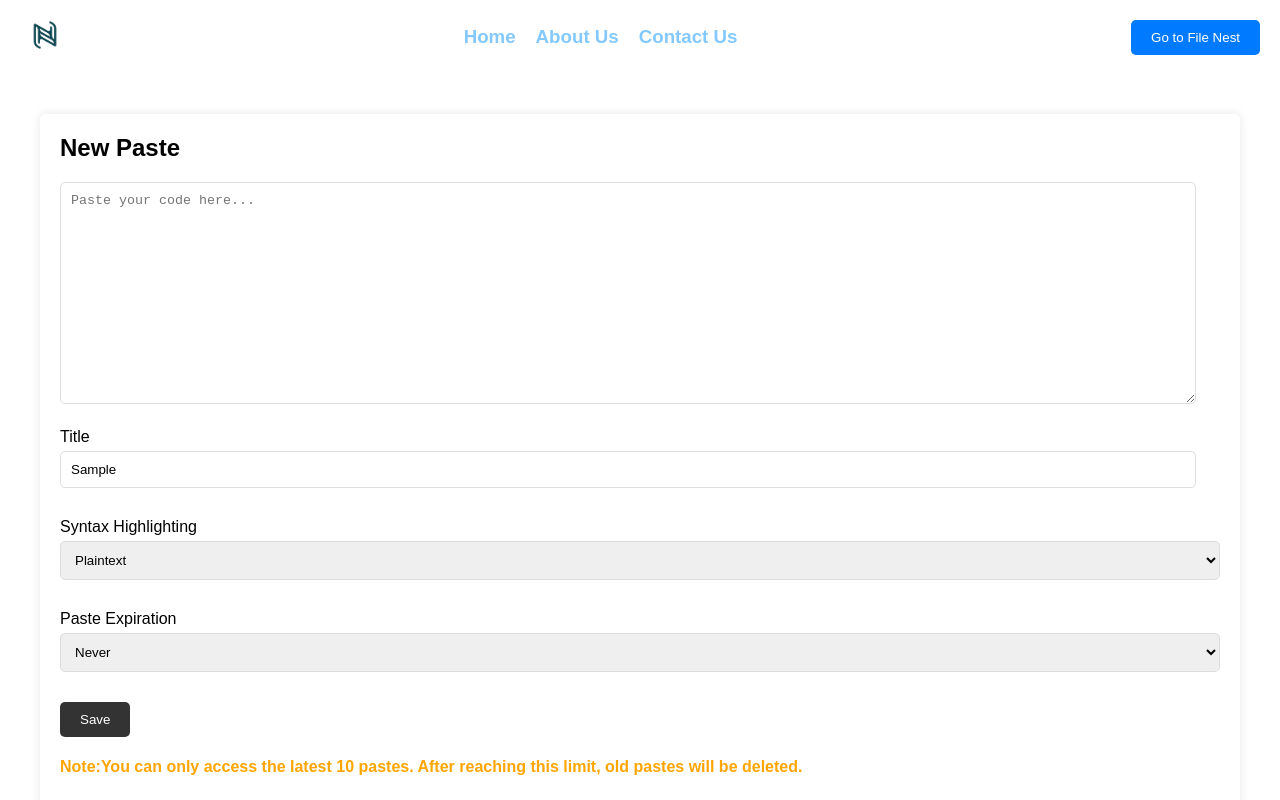
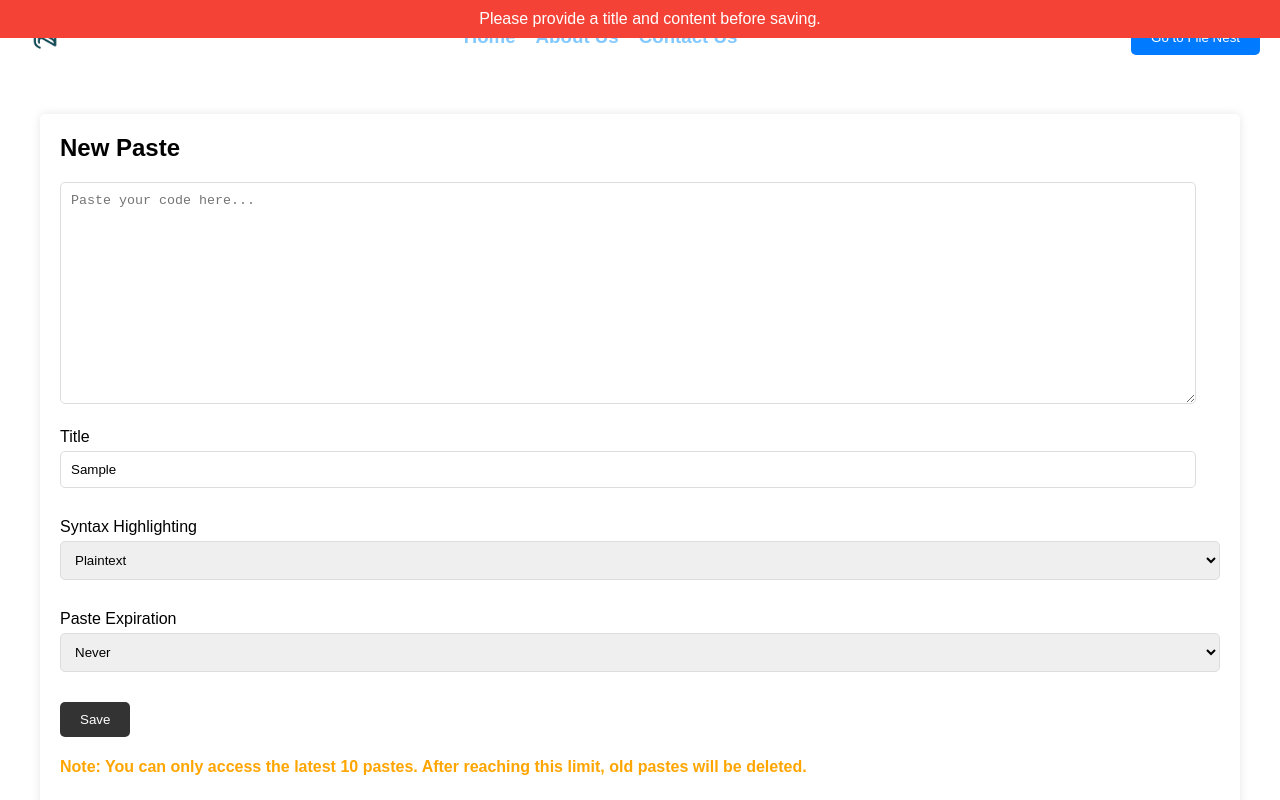
Before and after one commit to Jithu-9847/NoteNest1, a React (Create React App) app: page /FileNest in a window 1280 px wide. Both pictures are taken after typing "Sample" into the empty fields and a click on the button "Save". Shown: the top 800 px of the page. Built offline with nearby package versions, Linux system fonts and the light colour scheme; no server answers; the database is empty.

Commit message:
Add files via upload

```diff
--- a/src/codebox/code.css
+++ b/src/codebox/code.css
@@ -20,6 +20,29 @@ body {
     display: flex;
     justify-content: space-between;
     align-items: center;
+  }
+  .notification {
+    position: fixed;
+    top: 0;
+    left: 0;
+    width: 100%;
+    background-color: #4caf50; /* Green */
+    color: white;
+    text-align: center;
+    padding: 10px;
+    z-index: 1000;
+  }
+
+  .error-message {
+    position: fixed;
+    top: 0;
+    left: 0;
+    width: 100%;
+    background-color: #f44336; /* Red */
+    color: white;
+    text-align: center;
+    padding: 10px;
+    z-index: 1000;
   }
 
   header h1 {
--- a/src/codebox/code.js
+++ b/src/codebox/code.js
@@ -1,13 +1,15 @@
 import React, { useState, useEffect } from 'react';
 import './code.css';
 import { db } from '../firebase'; // Ensure this path is correct
-import { collection, addDoc, getDocs, deleteDoc, doc, orderBy, query } from 'firebase/firestore';
+import { collection, addDoc, getDocs, deleteDoc, doc } from 'firebase/firestore';
 
 function Code() {
   const [snippets, setSnippets] = useState([]);
   const [name, setName] = useState('');
   const [content, setContent] = useState('');
   const [selectedSnippet, setSelectedSnippet] = useState(null);
+  const [notification, setNotification] = useState(null); // Notification state
+  const [error, setError] = useState(null); // Error state
 
   useEffect(() => {
     const fetchSnippets = async () => {
@@ -17,6 +19,7 @@ function Code() {
         setSnippets(snippetsList);
       } catch (error) {
         console.error("Error fetching snippets: ", error);
+        setError("Error fetching snippets. Please try again.");
       }
     };
 
@@ -26,26 +29,34 @@ function Code() {
   const handleSave = async () => {
     if (name && content) {
       try {
-        const newSnippet = { name, content, access: 'public', timestamp: new Date() }; // Add timestamp field
-        // Check if there are already 3 snippets
+        const newSnippet = { name, content, access: 'public', timestamp: new Date() };
+        // Check if there are already 10 snippets
         if (snippets.length > 9) {
-          // Delete the oldest snippet
-          const oldestSnippet = snippets[0]; // The first one is the oldest due to sorting
+          const oldestSnippet = snippets[0];
           await deleteDoc(doc(db, 'snippets', oldestSnippet.id));
-          // Remove the deleted snippet from local state
           setSnippets(snippets.slice(1));
         }
-        // Add the new snippet
         const docRef = await addDoc(collection(db, 'snippets'), newSnippet);
         setSnippets([...snippets, { id: docRef.id, ...newSnippet }]);
         setName('');
         setContent('');
+        setNotification('Code saved successfully!');
+        setError(null);
+
+        setTimeout(() => {
+          setNotification(null);
+        }, 3000); // Hide notification after 3 seconds
       } catch (error) {
         console.error("Error saving document: ", error);
+        setError('Failed to save snippet. Please try again.');
       }
     } else {
-      alert('Please provide a title and content before saving.');
+      setError('Please provide a title and content before saving.');
     }
+
+    setTimeout(() => {
+      setError(null);
+    }, 3000); // Hide error after 3 seconds
   };
 
   const handleCopy = (text) => {
@@ -59,6 +70,16 @@ function Code() {
 
   return (
     <div className="code-container">
+      {notification && (
+        <div className="notification">
+          {notification}
+        </div>
+      )}
+      {error && (
+        <div className="error-message">
+          {error}
+        </div>
+      )}
       <main>
         <div className="new-paste">
           <h2>New Paste</h2>
@@ -92,7 +113,9 @@ function Code() {
               </select>
             </label>
             <button onClick={handleSave}>Save</button>
-             <h4 style={{color:"orange",visibility:0.8}}>Note:You can only access the latest 10 pastes. After reaching this limit, old pastes will be deleted.</h4>
+            <h4 style={{color:"orange", visibility: 0.8}}>
+              Note: You can only access the latest 10 pastes. After reaching this limit, old pastes will be deleted.
+            </h4>
           </div>
         </div>
         <div className="recent-pastes">
@@ -100,7 +123,7 @@ function Code() {
           <ul>
             {snippets.map((snippet) => (
               <li key={snippet.id}>
-                <h4>
+                <h4 onClick={() => handleTitleClick(snippet)}>
                   {snippet.name || 'Untitled'}
                 </h4>
                 <button onClick={() => handleCopy(snippet.content)}>Copy</button>
```
